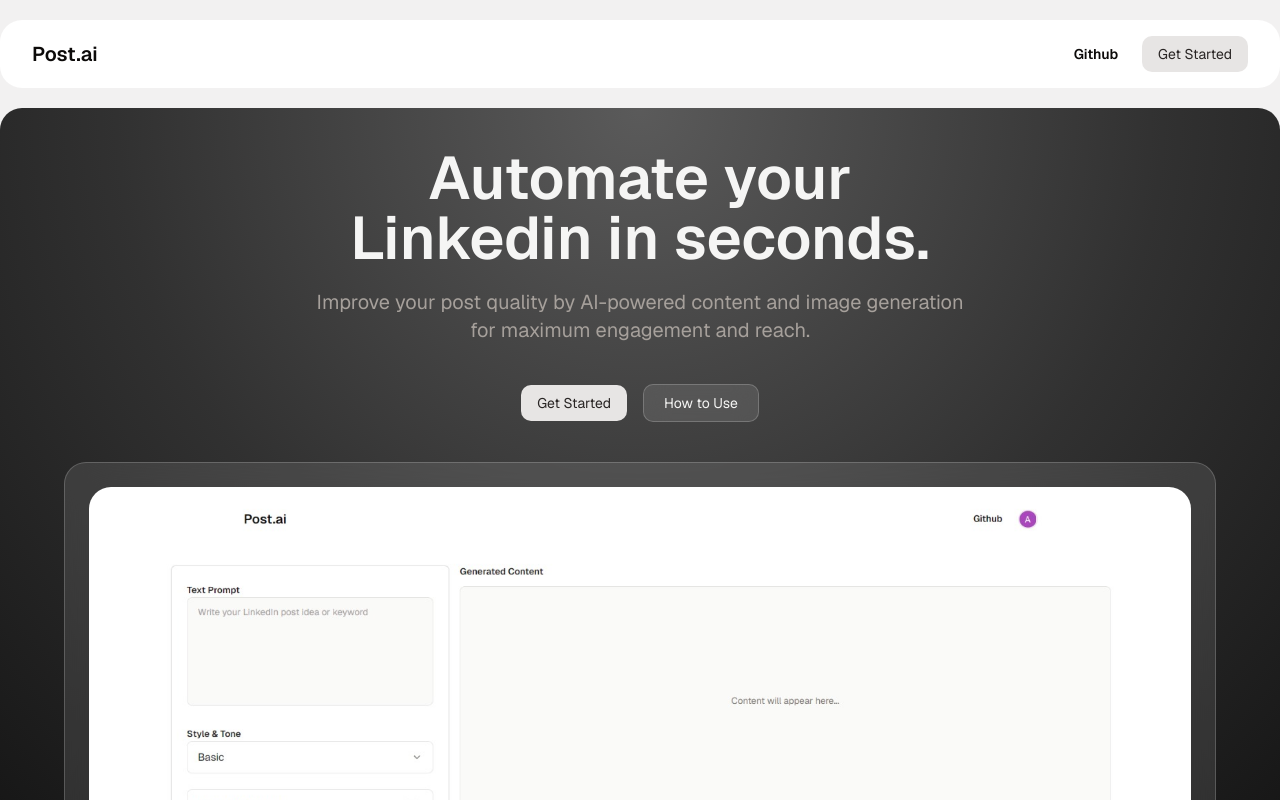
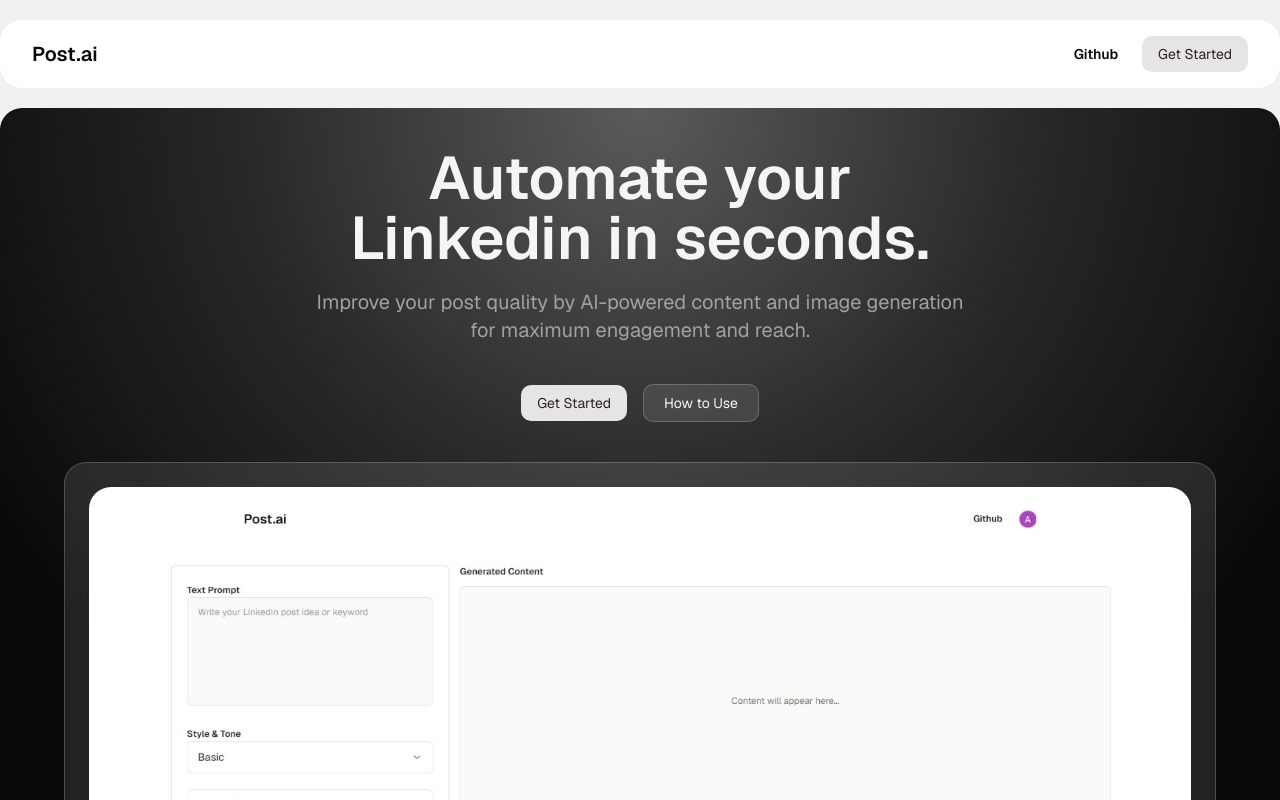
Before and after one commit to ayush9h/linkedin-post-automater, a Next.js app in the folder client/: page / in a window 1280 px wide. Shown: the top 800 px of the page. Built offline with nearby package versions, Linux system fonts and the light colour scheme; no server answers.

Commit message:
minor gradient fix

```diff
--- a/client/src/app/components/landing.tsx
+++ b/client/src/app/components/landing.tsx
@@ -12,7 +12,7 @@ export default async function Landing() {
 
   return (
     <>
-    <div className="flex flex-col justify-around items-center content-center max-w-xl mx-auto md:max-w-6xl lg:max-w-7xl mt-5 rounded-3xl bg-[radial-gradient(circle_at_top,_rgba(64,64,64,0.85)_0%,_rgba(28,28,28,0.9)_45%,_rgba(10,10,10,1)_100%)]">
+    <div className="flex flex-col justify-around items-center content-center max-w-xl mx-auto md:max-w-6xl lg:max-w-7xl mt-5 rounded-3xl bg-[radial-gradient(circle_at_top,_rgba(64,64,64,0.85)_0%,_rgba(28,28,28,0.95)_35%,_rgba(10,10,10,1)_65%)]">
        <div className="max-w-2xl text-center">
           <h2 className="text-3xl md:text-4xl xl:text-6xl font-semibold text-stone-100 font-funnel mt-10">
             Automate your Linkedin in seconds.
```
